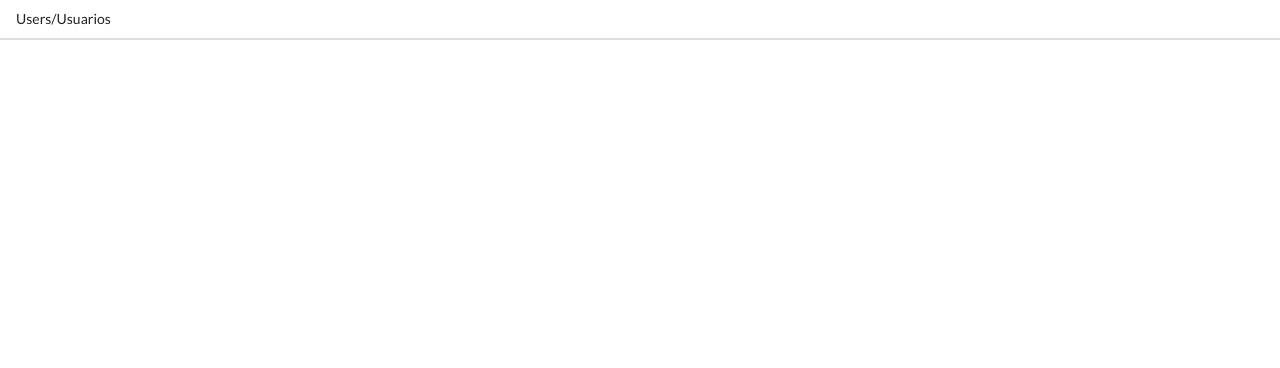
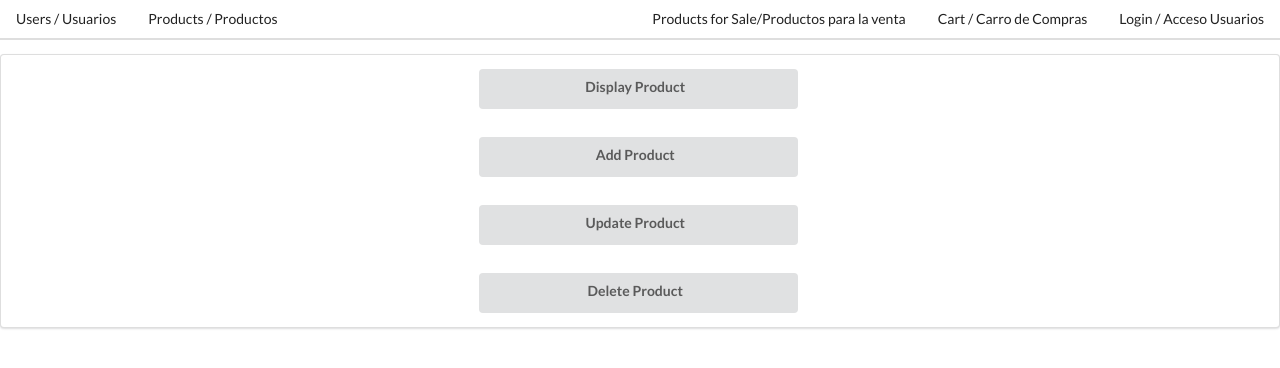
Before and after one commit to CAGuevara/AmigosMeatFrontEnd, a React (Create React App) app: page /products in a window 1280 px wide. Before the commit this address had no page. Shown: the top 368 px of the page. Built offline with nearby package versions, Linux system fonts and the light colour scheme; no server answers.

Commit message:
Updating Routes

```diff
--- a/src/App.js
+++ b/src/App.js
@@ -9,6 +9,10 @@ import AddUsers from './pages/addusers';
 import DisplayUsers from './pages/displayUsers/displayusers';
 import UpdateUsers from './pages/updateusers';
 import DeleteUsers from './pages/deleteusers';
+import Products from './pages/Products';
+import Cart from './pages/Cart';
+import DisplayProducts from './pages/displayproducts';
+import ProductsForUser from './pages/productsforuser';
 
 
 const App = () => {
@@ -16,7 +20,6 @@ const App = () => {
     <div>
       <Nav/>
       <Routes>
-
       {/* <Route path='login' element={<Login/>} /> */}
       <Route path='users' element={<Users/>}/>
       <Route path='users/AddUsers' element={<AddUsers/>}/>
@@ -24,6 +27,15 @@ const App = () => {
       <Route path='/AddUsers' element={<AddUsers/>}/>
       <Route path='/UpdateUsers' element={<UpdateUsers/>}/>
       <Route path='/DeleteUsers' element={<DeleteUsers/>}/>
+      <Route path='products' element={<Products/>}/>
+      <Route path='/DisplayProducts' element={<DisplayProducts/>}/>
+      <Route path='ProductsForUser' element={<ProductsForUser/>}/>
+
+
+      <Route path='cart' element={<Cart/>}/>
+      <Route path='login' element={<Login/>}/>
+
+
 
 
       </Routes>
--- a/src/components/Nav/index.js
+++ b/src/components/Nav/index.js
@@ -8,24 +8,27 @@ const Nav = () => {
             <div className="ui secondary pointing menu">
                 {/* <Link className="item">
                     Home/Inicio
+                </Link>*/}
+                <Link className="item" to="users">
+                    Users / Usuarios
                 </Link>
-                <Link className="item">
-                    Products/Productos
-                </Link> */}
-                <Link className="item" to="users">
-
-                    Users/Usuarios
+                <Link className="item" to="products">
+                    Products / Productos
+                </Link>
 
 
-                 </Link>
-                {/* <div className="right menu">
-                <Link className="ui item">
-                        Cart/Carrito de Compras
+                <div className="right menu">
+
+                <Link className="item" to="productsforuser">
+                    Products for Sale/Productos para la venta
+                </Link>
+                    <Link className="ui item" to="cart">
+                        Cart / Carro de Compras
                     </Link>
-                    <Link className="ui item">
-                        LogOut/Salir
+                    <Link className="ui item" to="login">
+                        Login / Acceso Usuarios
                     </Link>
-                </div> */}
+                </div>
             </div>
         </div>
 
--- /dev/null
+++ b/src/pages/Cart/index.js
@@ -0,0 +1,11 @@
+import React from 'react';
+
+const Cart = () => {
+    return (
+        <div>
+            CART / CARRITO DE COMPRA
+        </div>
+    );
+}
+
+export default Cart;
--- a/src/pages/Login/index.js
+++ b/src/pages/Login/index.js
@@ -7,7 +7,7 @@ const Login = () => {
     return (
 
         <div>
-
+            Sign in!
 
         </div>
     );
--- /dev/null
+++ b/src/pages/Products/index.js
@@ -0,0 +1,67 @@
+import React from 'react';
+import './styles.css';
+import { useEffect, useState } from 'react';
+import axios from 'axios';
+import { useNavigate } from 'react-router-dom';
+import DisplayProducts from '../displayproducts';
+
+const Product = () => {
+
+    const [product, setProduct] = useState([]);
+    const navigateTo = useNavigate();
+
+    useEffect(() => {
+        fetchProducts()
+    }, []);
+
+    const fetchProducts = async () => {
+        try {
+            const response = await axios.get('http://localhost:8080/api/v1/allproducts');
+            // console.log(response)
+            setProduct(response.data)
+
+        } catch (error) {
+            console.log(error);
+        }
+    }
+
+    return (
+        <>
+            <div className="ui centered grid menu stackable" id="products-menu">
+                <div className="row">
+                    <div className="ui four wide column vertical animated button" id="prod-align" tabindex="0"onClick={() => navigateTo('/DisplayProducts')}>
+                        <div className="visible content">Display Product</div>
+                        <div className="hidden content">Mostrar Producto</div>
+                    </div>
+                </div>
+                <div className="row">
+                    <div className="ui four wide column vertical animated button" id="produ-center" tabindex="0">
+                    {/* onClick={() => navigateTo('/addUsers')} */}
+                        <div className="hidden content">Adicionar Producto</div>
+                        <div className="visible content">Add Product</div>
+                    </div>
+                </div>
+                <div className="row">
+
+                    <div className="ui four wide column vertical animated button" id="prod-id" tabindex="0">
+                    {/* onClick={() => navigateTo('/updateusers')} */}
+                        <div className="hidden content"> Modificar Producto</div>
+                        <div className="visible content">Update Product</div>
+                    </div>
+                </div>
+
+                <div className="row">
+                    <div className="ui four wide column vertical animated button" id="button-id" tabindex="0">
+                    {/* onClick={() => navigateTo('/deleteusers')} */}
+                        <div className="hidden content"> Borrar Producto</div>
+                        <div className="visible content">Delete Product</div>
+                    </div>
+                </div>
+
+
+            </div>
+        </>
+    );
+}
+
+export default Product;
--- /dev/null
+++ b/src/pages/Products/styles.css
@@ -0,0 +1,17 @@
+#productss-menu {
+    height: 300px;
+    }
+    #prod-align{
+        padding: auto;
+        text-align: center;
+        height: 40px;
+    }
+
+    #produ-center{
+        text-align: center;
+        height: 40px;
+    }
+    #prod-id{
+        text-align: center;
+        height: 40px;
+    }
--- a/src/pages/deleteusers/index.js
+++ b/src/pages/deleteusers/index.js
@@ -13,7 +13,7 @@ const DeleteUsers = () => {
     const fetchUsers = async () => {
         try {
             const response = await axios.get('http://localhost:8080/api/v1/allusers')
-            console.log(response);
+            // console.log(response);
             setUsers(response.data);
         } catch (error) {
             console.log(error);
--- a/src/pages/displayUsers/displayusers.js
+++ b/src/pages/displayUsers/displayusers.js
@@ -4,10 +4,7 @@ import { useEffect, useState } from 'react';
 
 
 const DisplayUsers = () => {
-
     const [users, setUsers] = useState([]);
-
-
 
     useEffect(() => {
         fetchUSers();
@@ -22,8 +19,7 @@ const DisplayUsers = () => {
             console.log(error);
         }
     }
-
-    console.log("this is the Users list :", users);
+    // console.log("this is the Users list :", users);
 
     return (
         <div>
--- /dev/null
+++ b/src/pages/displayproducts/index.js
@@ -0,0 +1,66 @@
+import React from 'react';
+import axios from 'axios';
+import { useEffect, useState } from 'react';
+import './styles.css'
+
+const DisplayProducts = () => {
+
+    const [products, setProducts] = useState([]);
+
+    useEffect(() => {
+        fetchProducts();
+    }, []);
+
+    const fetchProducts = async () => {
+        try {
+            const response = await axios.get('http://localhost:8080/api/v1/allproducts')
+            console.log(response);
+            setProducts(response.data);
+        } catch (error) {
+            console.log(error);
+        }
+    }
+
+    return (
+        <div className="Product-Div">
+
+            {
+                products.map(product => {
+                    return (
+                        <div className="ui items">
+                            <div className="item">
+                                <div className="ui small image">
+                                    <img src="https://encrypted-tbn0.gstatic.com/images?q=tbn:ANd9GcR0IClMq2DpEnWSbBXCdjKF1gm_MmvbiYXQXA&usqp=CAU"></img>
+                                </div>
+                                <div className="content">
+                                    <div className="header">{product.description}</div>
+                                    <div className="meta">
+                                        <span className="stay">Code / Codigo : {product.code}</span>
+                                        <br></br>
+                                        <br></br>
+                                        <span className="price">Price / Precio : ${product.cost} per lb</span>
+                                        <br></br>
+                                        <br></br>
+                                        <span className="qtyStock">Quantity Available / Cantidad Disponible: {product.qty} Cases/Cajas </span>
+                                    </div>
+                                    <div className="description">
+                                        <p></p>
+                                    </div>
+                                </div>
+                            </div>
+
+                        </div>
+                    )
+                })
+            }
+
+
+
+
+
+
+        </div>
+    );
+}
+
+export default DisplayProducts;
--- /dev/null
+++ b/src/pages/displayproducts/styles.css
@@ -0,0 +1,5 @@
+.Product-Div{
+    padding: 20px;
+    margin-right: 15px;
+    /* background-color: aqua; */
+}
--- /dev/null
+++ b/src/pages/productsforuser/index.js
@@ -0,0 +1,63 @@
+import React from 'react';
+import axios from 'axios';
+import { useEffect, useState } from 'react';
+
+
+const ProductsForUser = () => {
+
+
+    const [products, setProducts] = useState([]);
+
+    useEffect(() => {
+        fetchProducts();
+    }, []);
+
+    const fetchProducts = async () => {
+        try {
+            const response = await axios.get('http://localhost:8080/api/v1/allproducts')
+            console.log(response);
+            setProducts(response.data);
+        } catch (error) {
+            console.log(error);
+        }
+    }
+
+    return (
+        <div>
+            {/* Test of products for Users. */}
+
+            {
+                products.map(product => {
+                    return (
+                        <div className="ui cards">
+                            <div className=" card">
+                                <div className="content">
+                                    <div className="ui small image">
+                                        <img src="https://encrypted-tbn0.gstatic.com/images?q=tbn:ANd9GcR0IClMq2DpEnWSbBXCdjKF1gm_MmvbiYXQXA&usqp=CAU"></img>
+                                    </div>
+                                    <br></br>
+                                    <br></br>
+                                    <div className="header">{product.code}</div>
+                                    <div className="description">
+                                        {product.description}
+                                    </div>
+                                </div>
+                                <div className="ui bottom attached button">
+                                    <div>
+                                        {/* <i className="add icon"></i> */}
+                                        Add to Cart / Agregar Carro de compras
+                                    </div>
+                                </div>
+                            </div>
+
+                        </div>
+                    )
+                })
+            }
+
+            {/* End of the Div */}
+        </div>
+    );
+}
+
+export default ProductsForUser;
```
Also changed, not shown: src/pages/updateusers/index.js (+33 -7 lines).
